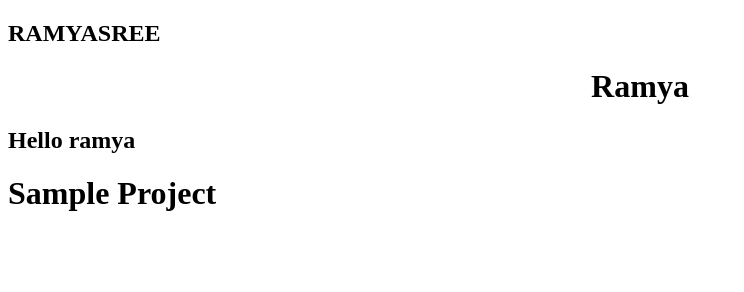
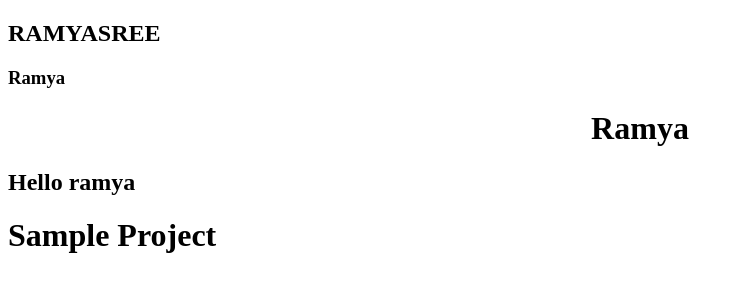
Before and after one commit to Ramya9676/Example, a plain HTML site: page index.html in a window 1280 px wide. Shown: the whole page, without its empty margins (0-744 px from the left). Drawn offline with Linux system fonts and the light colour scheme.

Commit message:
Update index.html

```diff
--- a/index.html
+++ b/index.html
@@ -2,6 +2,8 @@
 <html lang="en">
 <head>
     <h2>RAMYASREE</h2>
+
+    <h3>Ramya</h3>
      <h1 align="center">Ramya</h1>
     <h2>Hello ramya</h2>
     <meta charset="UTF-8">
```
